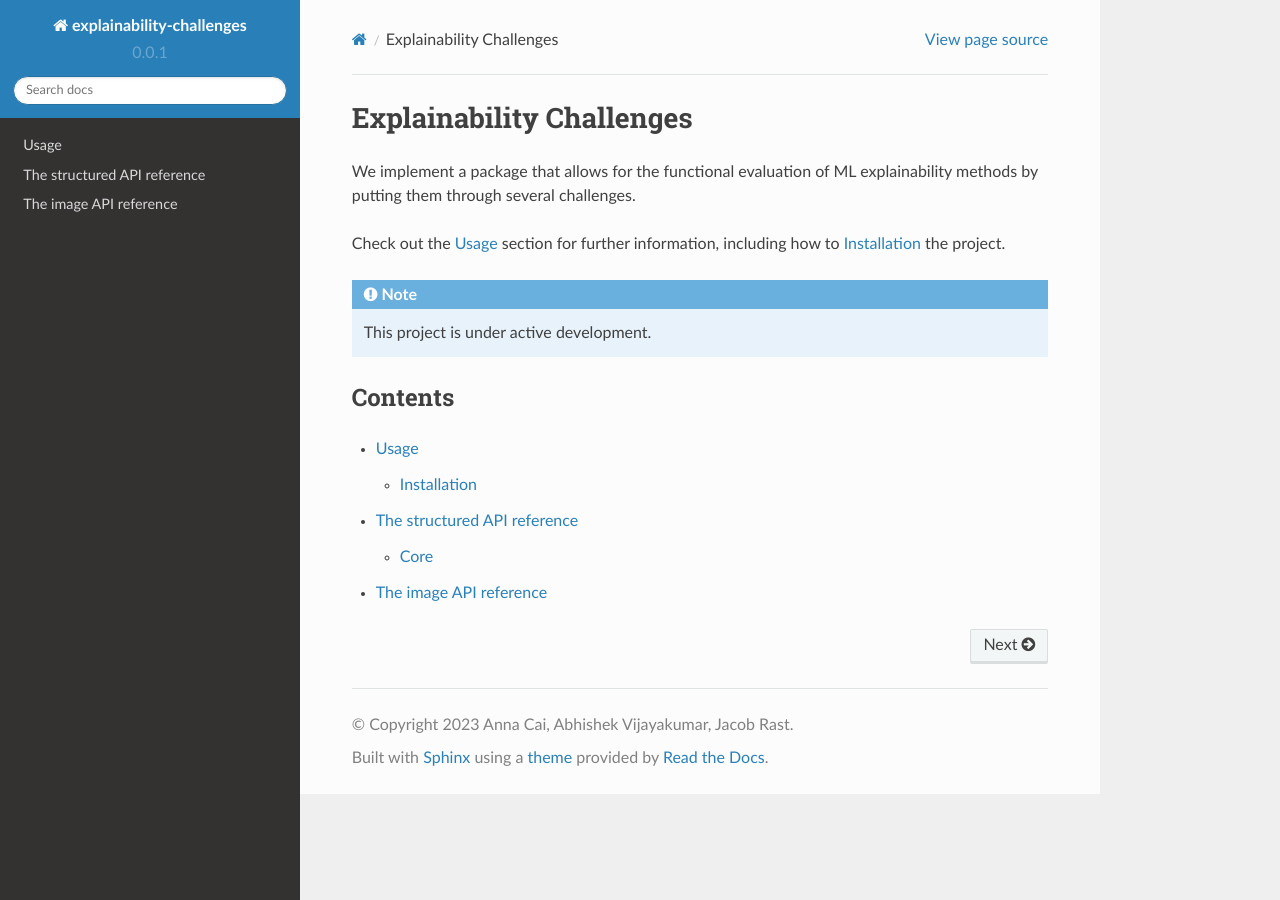
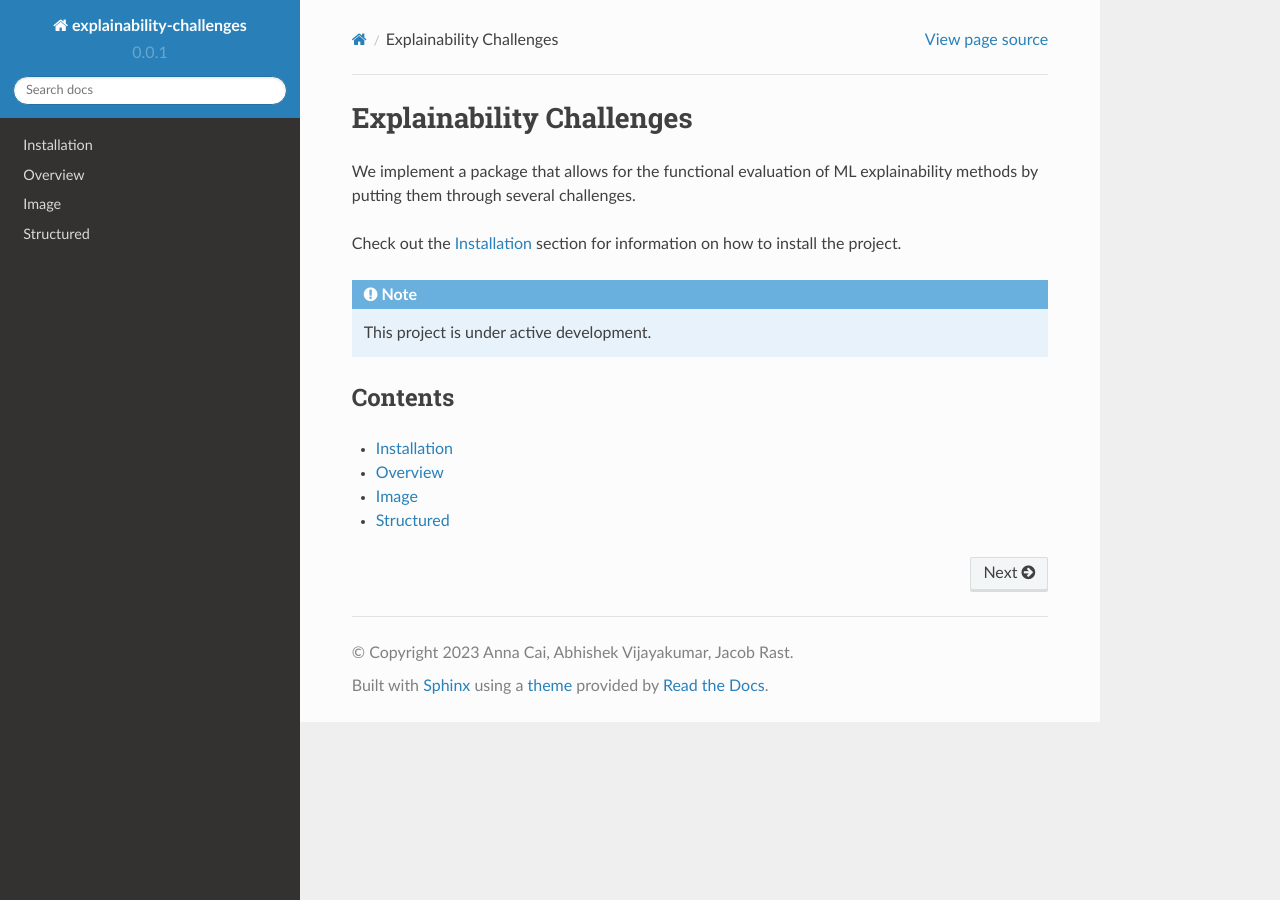
Before and after one commit to inkyubeytor/explainability-challenges, a Sphinx documentation site: the page built from docs/source/index.rst, in a window 1280 px wide. Built offline with Sphinx 7.4.7 and the Read the Docs theme 2.0.0, drawn with Linux system fonts in a browser that asks for light colours.

Commit message:
documentation restructuring

```diff
--- a/docs/source/index.rst
+++ b/docs/source/index.rst
@@ -4,8 +4,8 @@ Explainability Challenges
 We implement a package that allows for the functional evaluation of ML
 explainability methods by putting them through several challenges.
 
-Check out the :doc:`usage` section for further information, including
-how to :ref:`installation` the project.
+Check out the :doc:`installation` section for information on
+how to install the project.
 
 .. note::
 
@@ -15,6 +15,9 @@ Contents
 --------
 
 .. toctree::
+    :maxdepth: 1
 
-   usage
-   api
+    installation
+    overview
+    image/image
+    structured/structured
--- /dev/null
+++ b/docs/source/overview.rst
@@ -0,0 +1,2 @@
+Overview
+========
--- a/docs/source/api.rst
+++ b/docs/source/structured/api.rst
@@ -1,5 +1,5 @@
-The structured API reference
-=============================
+The Structured API Reference
+============================
 
 Core
 -----
@@ -10,5 +10,5 @@ Core
 .. autoclass:: explainability.structured.core.structured_challenger.SKChallenger
    :members:
 
-The image API reference
-=============================
+.. autoclass:: explainability.structured.core.structured_explainer.SKExplainer
+   :members:
```
Also changed, not shown: docs/source/image/api.rst (added, +8 -0 lines), docs/source/image/image.rst (added, +7 -0 lines), docs/source/installation.rst (added, +15 -0 lines), docs/source/structured/structured.rst (added, +7 -0 lines), docs/source/usage.rst (deleted, +0 -13 lines).
